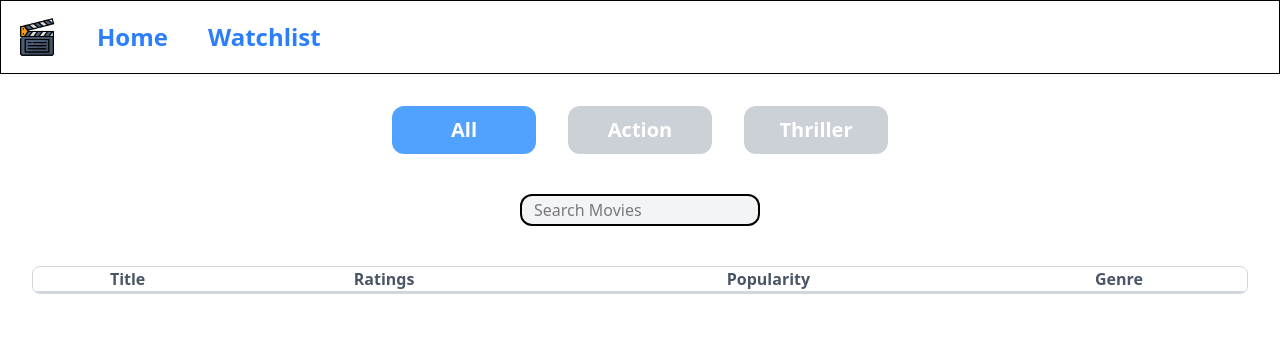
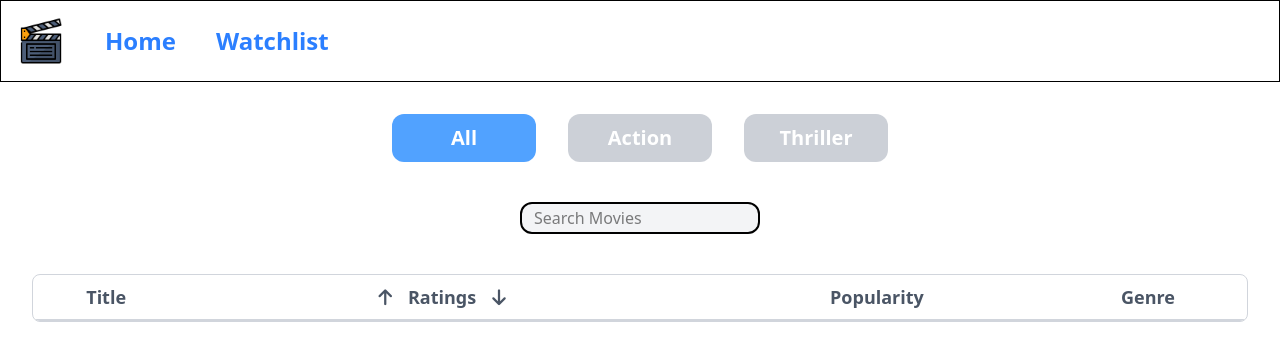
Before and after one commit to ayonpaul8906/Movie-Mania, a React (Vite) app in the folder frontend/: page /watchlist in a window 1280 px wide. Shown: the top 360 px of the page. Built offline with nearby package versions, Linux system fonts and the light colour scheme.

Commit message:
New changes

```diff
--- a/frontend/index.html
+++ b/frontend/index.html
@@ -2,7 +2,7 @@
 <html lang="en">
   <head>
     <meta charset="UTF-8" />
-    <link rel="icon" type="image/svg+xml"  />
+   <link rel="icon" type="image/svg+xml" href="/logo.png" />
     <meta name="viewport" content="width=device-width, initial-scale=1.0" />
     <title>Movie Mania</title>
   </head>
--- a/frontend/src/App.jsx
+++ b/frontend/src/App.jsx
@@ -40,6 +40,7 @@ function App() {
         <Route path='/watchlist' element={
           <Watchlist
             Watchlist={watchlist}
+            setWatchlist={setWatchlist}
             removeFromWatchlist={removeFromWatchlist}
           />
         }/>
--- a/frontend/src/components/Navbar.jsx
+++ b/frontend/src/components/Navbar.jsx
@@ -4,7 +4,7 @@ import { Link } from 'react-router-dom'
 function Navbar() {
   return (
     <div className='flex border space-x-10 p-4 items-center'>
-        <img className='h-10 w-10' src="logo.png" />
+        <img className='h-12 w-12' src="logo.png" />
 
         <Link to="/" className='text-blue-500 font-bold text-2xl'>Home</Link>
         <Link to="/watchlist" className='text-blue-500 font-bold text-2xl'>Watchlist</Link>
--- a/frontend/src/components/Watchlist.jsx
+++ b/frontend/src/components/Watchlist.jsx
@@ -1,7 +1,28 @@
 import React from 'react'
 import Navbar from './Navbar'
 
-function Watchlist({Watchlist}) {
+function Watchlist({Watchlist, setWatchlist}) {
+
+  const [search, setSearch] = React.useState('')
+
+  let handlesearch = (e) =>{
+    setSearch(e.target.value)
+  }
+
+  let sortIncreasing = () => {
+    Watchlist.sort((a, b) => {
+      return a.vote_average - b.vote_average
+  });
+  setWatchlist([...Watchlist]);
+  }
+
+  let sortDecreasing = () => {
+    Watchlist.sort((a, b) => {
+      return b.vote_average - a.vote_average
+  });
+  setWatchlist([...Watchlist]);
+}
+
   return (
     <div>
       <>
@@ -14,22 +35,28 @@ function Watchlist({Watchlist}) {
         </div>
 
         <div className='w-full flex justify-center p-2 '>
-          <input type="search" placeholder='Search Movies' className='bg-gray-100 border-2 h-[2rem] w-[15rem] px-3 border-black rounded-xl' />
+          <input type="search" placeholder='Search Movies' onChange={handlesearch} value={search} className='bg-gray-100 border-2 h-[2rem] w-[15rem] px-3 border-black rounded-xl' />
         </div>
 
         <div className='border border-gray-300 m-8 rounded-lg overflow-hidden'>
           <table className='w-full text-gray-600 text-center'>
             <thead className='border-b-2 border-gray-300'>
-              <tr>
+              <tr className='text-lg'>
                 <th>Title</th>
-                <th>Ratings</th>
+                <div className='flex justify-center'>
+                  <div className='p-2 hover:cursor-pointer' onClick={sortIncreasing}><i class="fa-solid fa-arrow-up"></i></div>
+                  <th className='p-2'>Ratings</th>
+                  <div className='p-2 hover:cursor-pointer' onClick={sortDecreasing}><i class="fa-solid fa-arrow-down"></i></div>
+                </div>
                 <th>Popularity</th>
                 <th>Genre</th>
               </tr>
             </thead>
 
             <tbody>
-              {Watchlist.map((movie, index) => {
+              {Watchlist.filter((movie) => {
+                return movie.title.toLowerCase().includes(search.toLowerCase())
+              }).map((movie, index) => {
                 return <tr className='border-b-2 border-gray-300'>
                 <td className='p-2 m-2 flex items-center'>
                   <img className='w-[8rem] h-[8rem]' src={`https://image.tmdb.org//t/p/original/${movie.poster_path}`}/>
```
